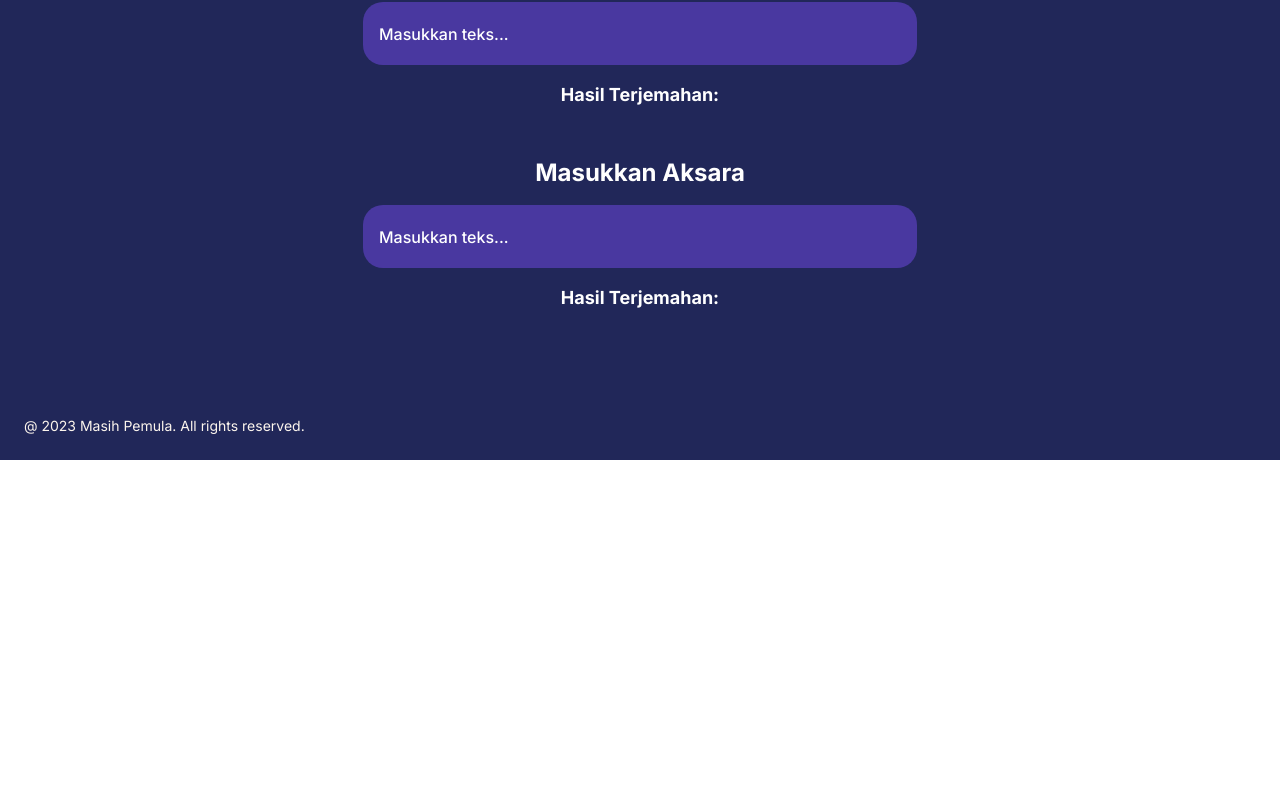
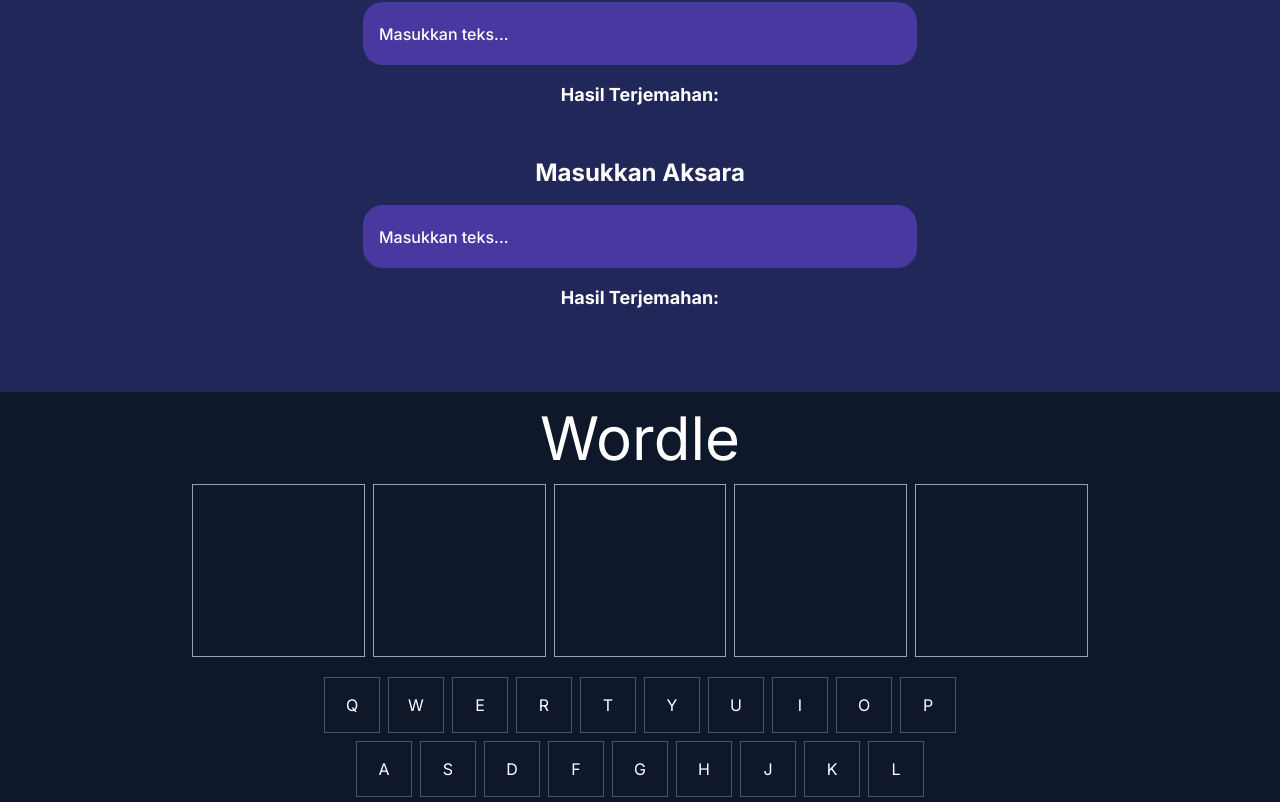
Before and after one commit to princeofverry/Sinau-Web, a Next.js app: page /bahasa in a window 1280 px wide. Shown: the part 1995-2797 px from the top of the page. Before the commit the page ends 2455 px from the top, so only its background shows below. Built offline with nearby package versions, Linux system fonts and the light colour scheme.

Commit message:
naro wordle tapi masih dibahasa.js

```diff
--- a/package.json
+++ b/package.json
@@ -13,6 +13,7 @@
     "@use-gesture/react": "^10.3.0",
     "boxicons": "^2.1.4",
     "carakanjs": "^1.2.1",
+    "clsx": "^2.0.0",
     "framer-motion": "^10.16.4",
     "gsap": "^3.12.2",
     "next": "^13.5.6",
--- /dev/null
+++ b/src/app/Course/components/wordle.js
@@ -0,0 +1,151 @@
+'use client'
+import clsx from "clsx";
+import { useState, useEffect } from 'react';
+
+const KEYBOARD = [
+    ['Q', 'W', 'E', 'R', 'T', 'Y', 'U', 'I', 'O', 'P'],
+    ['A', 'S', 'D', 'F', 'G', 'H', 'J', 'K', 'L'],
+    ['DELETE', 'Z', 'X', 'C', 'V', 'B', 'N', 'M', 'ENTER'],
+];
+const ANSWER = 'ANYAR';
+const MAX_ATTEMPTS = 4;
+
+function Wordle() {
+    const [answers, setAnswers] = useState([]);
+    const [answerRow, setAnswerRow] = useState('');
+    const [keyboardState, setKeyboardState] = useState({});
+    const [gameReset, setGameReset] = useState(false);
+    const [attempts, setAttempts] = useState(0);
+
+    const handleKeyboardPress = (event) => {
+        const key = event.key.toUpperCase();
+        if (!KEYBOARD.flat().includes(key) && key !== 'BACKSPACE') return;
+        handlePress(key === 'BACKSPACE' ? 'DELETE' : key);
+    };
+
+    useEffect(() => {
+        document.addEventListener('keydown', handleKeyboardPress);
+
+        return () => document.removeEventListener('keydown', handleKeyboardPress);
+    }, [handleKeyboardPress, answers, gameReset]);
+
+    useEffect(() => {
+        if (gameReset) {
+            setGameReset(false);
+        }
+    }, [gameReset]);
+
+    const handlePress = (key) => {
+        if (answerRow.length < 5 && key.length === 1)
+            return setAnswerRow((prev) => prev + key);
+
+        if (key === 'DELETE') return setAnswerRow((prev) => prev.slice(0, -1));
+        if (key === 'ENTER' && answerRow.length === 5) {
+            const isCorrect = answerRow === ANSWER;
+
+            setAnswers((prev) => [...prev, answerRow]);
+            setAnswerRow('');
+
+            setKeyboardState((state) => {
+                const newState = answerRow.split('').reduce((acc, curr, index) => {
+                    if (state[curr] === 'bg-green-600') return acc;
+                    if (ANSWER[index] === curr) return { ...acc, [curr]: 'bg-green-600' };
+                    if (ANSWER.includes(curr) && ANSWER[index] !== curr)
+                        return { ...acc, [curr]: 'bg-yellow-400' };
+                    return { ...acc, [curr]: 'bg-slate-600' };
+                }, {});
+
+                return { ...state, ...newState };
+            });
+
+            if (isCorrect) {
+                alert('Anda menang!');
+                setAnswers([]);
+                setKeyboardState({});
+                setGameReset(true);
+                setAttempts(0);
+            } else {
+                setAttempts((prev) => prev + 1);
+                if (attempts + 1 === MAX_ATTEMPTS) {
+                    alert('Anda kalah! Jawaban yang benar adalah ' + ANSWER);
+                    setAnswers([]);
+                    setKeyboardState({});
+                    setGameReset(true);
+                    setAttempts(0);
+                }
+            }
+        }
+    };
+
+    const renderAnswerCell = (index) => {
+        const row = Math.floor(index / 5);
+        const col = index % 5;
+        const cell = answers[row]?.[col];
+
+        const style =
+            'flex justify-center items-center text-3xl font-bold aspect-square h-fit';
+
+        if (cell)
+            return (
+                <div
+                    key={index}
+                    className={clsx(
+                        style,
+                        !ANSWER.includes(cell) && 'bg-slate-608',
+                        ANSWER.includes(cell) && ANSWER[col] !== cell && 'bg-yellow-400',
+                        ANSWER[col] === cell && 'bg-green-600'
+                    )}
+                >
+                    {cell}
+                </div>
+            );
+
+        if (row === answers.length)
+            return (
+                <div key={index} className={clsx('border-slate-400 border', style)}>
+                    {answerRow[col]}
+                </div>
+            );
+    };
+
+    const renderKeyboardCell = (char) => {
+        const isAspectSquare = char !== 'DELETE' && char !== 'ENTER';
+        return (
+            <button
+                key={char}
+                onClick={() => handlePress(char)}
+                className={clsx(
+                    'border-slate-600 border h-10 md:h-14',
+                    isAspectSquare ? 'aspect-square' : 'grow-[2]',
+                    keyboardState[char]
+                )}
+            >
+                {char}
+            </button>
+        );
+    };
+
+    return (
+        <div className="bg-slate-900 min-h-screen text-white">
+            <div className="container mx-auto flex flex-col max-h-screen">
+                <h1 className="text-6xl text-center my-4">Wordle</h1>
+                <div>
+                    <div className="grid grid-cols-5 gap-2 max-w-4xl mx-auto">
+                        {[...new Array(30)].map((_, index) => renderAnswerCell(index))}
+                    </div>
+                </div>
+                <div className="overflow-auto">
+                    <div className="w-full md:w-[75%] lg:w-[50%] mx-auto my-5">
+                        {KEYBOARD.map((row, rowIndex) => (
+                            <div key={rowIndex} className="flex mb-2 gap-2 justify-center">
+                                {row.map((char) => renderKeyboardCell(char))}
+                            </div>
+                        ))}
+                    </div>
+                </div>
+            </div>
+        </div>
+    );
+}
+
+export default Wordle;
--- a/src/app/bahasa/page.js
+++ b/src/app/bahasa/page.js
@@ -5,6 +5,7 @@
 import TextBjir from "../ContentMouse";
 import AppCarousel from "./components/appCarousel";
 import BackToTop from "../components/utilities/Component/BackToTop";
+import Wordle from "../Course/components/wordle";
 
 const Bahasa = () => {
   return (
@@ -49,6 +50,7 @@
           <TranslateJawa />
           <TranslateLatin />
       </div>
+      <Wordle/>
       <BackToTop url={"/bahasa"}/>
     </>
   );
```
Also changed, not shown: 1 other file (tests, documents, lock files or other folders).
